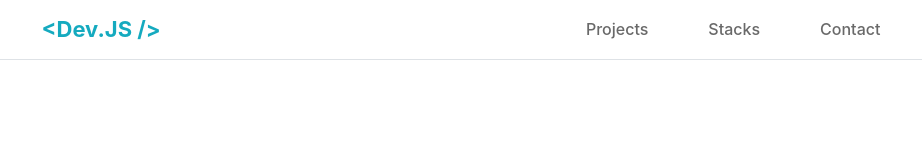
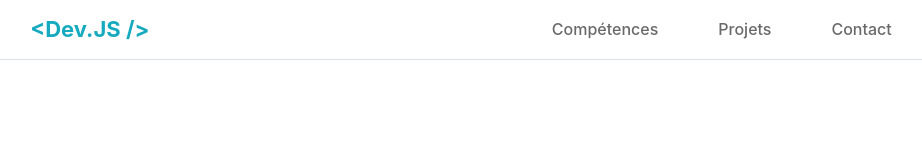
Before and after one commit to Miharisoa/portfolio, a React (Vite) app: page / in a window 1280 px wide. Shown: the top 156 px of the page, without its empty margins (169-1091 px from the left). Built offline with nearby package versions, Linux system fonts and the light colour scheme.

Commit message:
Change title

```diff
--- a/src/pages/landing/layout.tsx
+++ b/src/pages/landing/layout.tsx
@@ -14,8 +14,8 @@ const Layout: React.FC<LayoutProps> = ({children}) => {
                 <Group h="100%" align="center" px="md" justify="space-around">
                     <Title c="cyan" order={3}>&lt;Dev.JS /&gt;</Title>
                     <Group gap="lg">
-                        <Anchor className="header-link" href="#projects">Projects</Anchor>
-                        <Anchor className="header-link" href="#stacks">Stacks</Anchor>
+                        <Anchor className="header-link" href="#projects">Compétences</Anchor>
+                        <Anchor className="header-link" href="#stacks">Projets</Anchor>
                         <Anchor className="header-link" href="#contact">Contact</Anchor>
                     </Group>
                 </Group>
```
